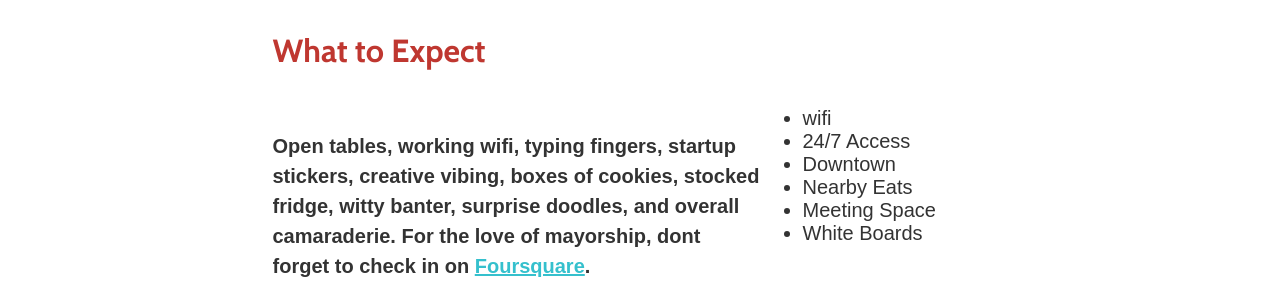
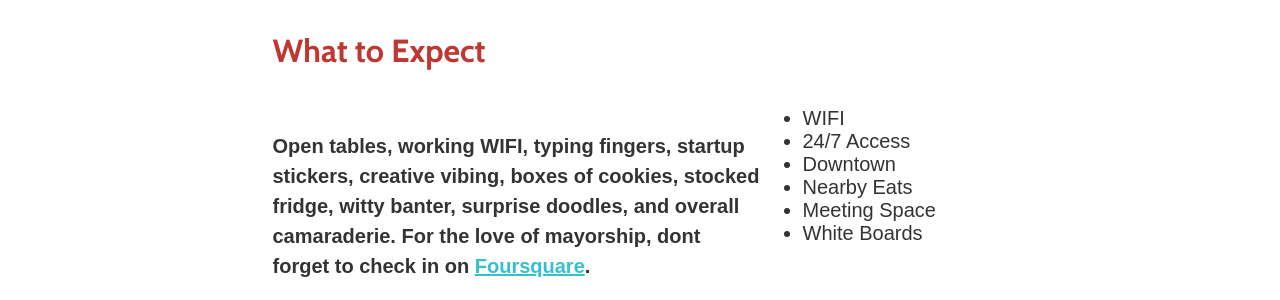
Before and after one commit to riversideio/riversideio.github.io, a Jekyll site: the page built from index.html, in a window 1280 px wide. Shown: the part 682-982 px from the top of the page. Built offline with Jekyll 4.4.1, drawn with Linux system fonts in a browser that asks for light colours; nearby versions of some CDN libraries; some web fonts are replaced; Markdown is read by kramdown in place of the engine named in the settings.

```diff
--- a/_data/landing.yml
+++ b/_data/landing.yml
@@ -7,9 +7,9 @@ about :
   - icon: icon-rocket
     contents: "Coworking and Community at just [$100/month](#signup)"
 expect :
-  contents: 'Open tables, working wifi, typing fingers, startup stickers, creative vibing, boxes of cookies, stocked fridge, witty banter, surprise doodles, and overall camaraderie. For the love of mayorship, dont forget to check in on [Foursquare](http://foursquare.com).'
+  contents: 'Open tables, working WIFI, typing fingers, startup stickers, creative vibing, boxes of cookies, stocked fridge, witty banter, surprise doodles, and overall camaraderie. For the love of mayorship, dont forget to check in on [Foursquare](http://foursquare.com).'
   list :
-    - wifi
+    - WIFI
     - 24/7 Access
     - Downtown
     - Nearby Eats
```
